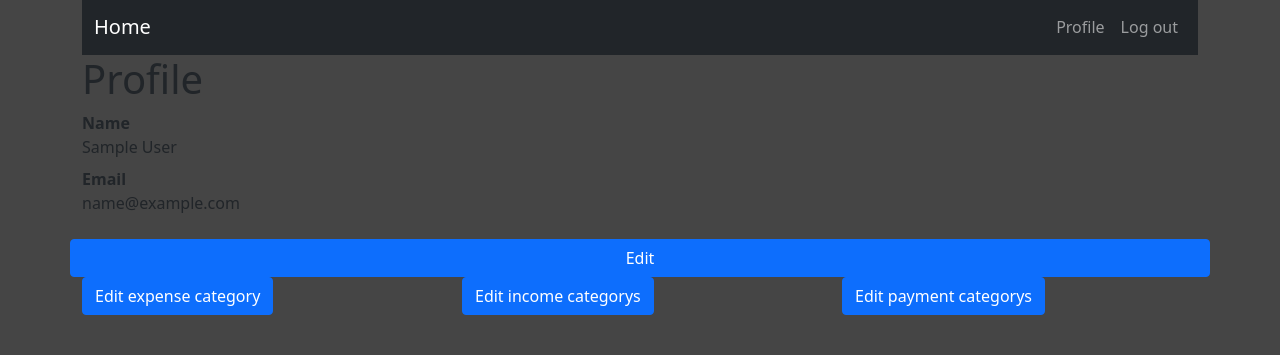
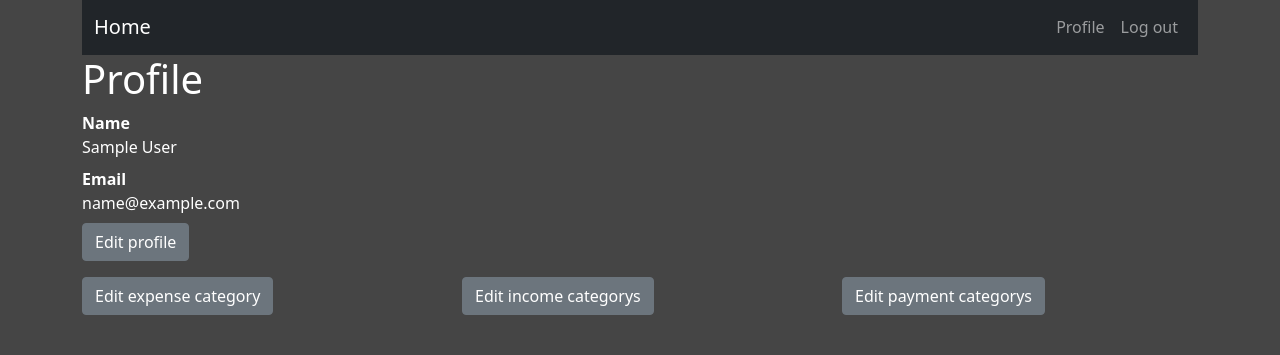
Before and after one commit to karojecz/Aplication-balance-mvc, a PHP site: page /posts/Profile/show in a window 1280 px wide. Shown: the part 49-404 px from the top of the page. Run offline with PHP 8.4, Linux system fonts and the light colour scheme; the visitor is signed in with stand-in values (Sample User, id 1); tables that the repository leaves empty or names only in its code hold one stand-in row (values such as "Sample post"); some libraries are stand-ins or nearby versions.

Commit message:
fix delete category feature bug

```diff
--- a/App/Controllers/Profile.php
+++ b/App/Controllers/Profile.php
@@ -40,7 +40,7 @@ class Profile extends Authenticated
 
 
 	} else if(isset($_POST['delete'])){
-		if(isset($_POST['category'])){
+		if(isset($_POST['old_category'])){
 
 			Profile::deleteCategorys($tableName);
 			Flash::addMessage('Item removed');
@@ -51,6 +51,10 @@ class Profile extends Authenticated
 			$this->redirect('/profile/'.$name.'Category');
 		}
 
+	}else if(isset($_POST['edit'])){
+		Profile::saveEditCategorysAction($tableName);
+
+
 	}
 	}
 	public function deleteCategorys($name)
@@ -58,7 +62,7 @@ class Profile extends Authenticated
 		$items=BalanceModel::getCategorys($name);
 		if(count($items)>1)
 		{
-		$data=$_POST['category'];
+		$data=$_POST['old_category'];
 
 		BalanceModel::delete_category($name,$data);
 
@@ -80,7 +84,7 @@ class Profile extends Authenticated
 		View::renderTemplate('Profile/EditCategory.html',[
 		'user'=>$this->user,
 		'categorys'=>BalanceModel::getCategorys('expenses_category_assigned_to_users'),
-		'action_title'=>'saveEditExpenseCategorysAction',
+		'action_title'=>'editExpenseCategoryAction',
 		'title'=>'Expense'
 		]);
 	}
@@ -105,7 +109,33 @@ class Profile extends Authenticated
 		}
 	}
 
+	public function saveEditCategorysAction($table_name)
+	{
 
+		if(isset($_POST['category'])){
+			$name_to_edit=$_POST['category'];
+			$old=$_POST['hiden_input_category'];
+
+		if(BalanceModel::check_if_category_exist($table_name,$_POST['category'])){
+
+		BalanceModel::setNewName($table_name,$old,$name_to_edit);
+
+
+		Flash::addMessage('Name changed');
+		$this->redirect('/profile/ExpenseCategory');
+
+		}	else{
+			Flash::addMessage('this category alerady exist', Flash::WARNING);
+			$this->redirect('/profile/ExpenseCategory');
+		}
+	}
+	else{
+			Flash::addMessage('Selecet category first', Flash::WARNING);
+			$this->redirect('/profile/'.$name.'Category');
+		}
+
+
+	}
 
 
 	public function saveEditExpenseCategorysAction()
@@ -142,7 +172,7 @@ class Profile extends Authenticated
 		View::renderTemplate('Profile/EditCategory.html',[
 		'user'=>$this->user,
 		'categorys'=>BalanceModel::getCategorys('incomes_category_assigned_to_users'),
-		'action_title'=>'saveEditIncomesCategorysAction',
+		'action_title'=>'editIncomesCategoryAction',
 		'title'=>'Income'
 		]);
 
@@ -196,7 +226,7 @@ class Profile extends Authenticated
 	{
 		if(isset($_POST['category'])){
 			$name_to_edit=$_POST['category'];
-			$old_name=$_POST['old_category'];
+			$old_name=$_POST['hiden_input_category'];
 
 		if(BalanceModel::check_if_category_exist('incomes_category_assigned_to_users',$_POST['category'])){
 
@@ -226,7 +256,7 @@ class Profile extends Authenticated
 	{
 				if(isset($_POST['category'])){
 			$name_to_edit=$_POST['category'];
-			$old_name=$_POST['old_category'];
+			$old_name=$_POST['hiden_input_category'];
 
 		if(BalanceModel::check_if_category_exist('payment_methods_assigned_to_users',$_POST['category'])){
 
@@ -263,7 +293,7 @@ class Profile extends Authenticated
 		View::renderTemplate('Profile/EditCategory.html',[
 		'user'=>$this->user,
 		'categorys'=>BalanceModel::getCategorys('payment_methods_assigned_to_users'),
-		'action_title'=>'saveEditPaymentCategorysAction',
+		'action_title'=>'editPaymentCategoryAction',
 		'title'=>'Payment'
 		]);
 	}
--- a/App/Views/Profile/show.html
+++ b/App/Views/Profile/show.html
@@ -10,19 +10,20 @@
 					<dd>{{user.name}}</dd>
 					<dt>Email</dt>
 					<dd>{{user.email}}</dd>
+					<a class="btn btn-secondary" href="/profile/edit">Edit profile</a>
 				</dl>
 
-				<a class="btn btn-primary" href="/profile/edit">Edit</a>
+
 			</div>
 			<div class="row">
 				<div class="col-sm-4">
-					<a class="btn btn-primary" href="/profile/ExpenseCategory">Edit expense category</a>
+					<a class="btn btn-secondary" href="/profile/ExpenseCategory">Edit expense category</a>
 				</div>
 				<div class="col-sm-4">
-					<a class="btn btn-primary" href="/profile/IncomeCategory">Edit income categorys</a>
+					<a class="btn btn-secondary" href="/profile/IncomeCategory">Edit income categorys</a>
 				</div>
 				<div class="col-sm-4">
-					<a class="btn btn-primary" href="/profile/PaymentCategory">Edit payment categorys</a>
+					<a class="btn btn-secondary" href="/profile/PaymentCategory">Edit payment categorys</a>
 				</div>
 			</div>
 
--- a/public/css/styles.css
+++ b/public/css/styles.css
@@ -1,6 +1,7 @@
 body {
 	margin-top: 3em;
 	 background-color: #454545;
+	 color:white;
 
 
 
--- a/public/fontello/css/fontello.css
+++ b/public/fontello/css/fontello.css
@@ -54,7 +54,7 @@
   /* text-shadow: 1px 1px 1px rgba(127, 127, 127, 0.3); */
 }
 
-.icon-money:before { content: '\e800'; font-size:130px; color:#BBA319; } /* '' */
+.icon-money:before { content: '\e800'; font-size:130px; color:#D9ED14; } /* '' */
 .icon-wrench:before { content: '\e801'; font-size:130px; color:#6C94CB;} /* '' */
 .icon-plus:before { content: '\e802'; } /* '' */
 .icon-minus-circled:before { content: '\e803'; font-size:130px; color:#166AEC;} /* '' */
@@ -68,8 +68,8 @@
 .icon-info:before { content: '\e80b'; } /* '' */
 .icon-info-1:before { content: '\e80c'; } /* '' */
 .icon-dollar:before { content: '\e80d'; } /* '' */
-.icon-wallet:before { content: '\e80e'; font-size:130px; color:#BBA319;} /* '' */
-.icon-money-2:before { content: '\e80f'; font-size:130px; color:#BBA319; } /* '' */
+.icon-wallet:before { content: '\e80e'; font-size:130px; color:#CA8272;} /* '' */
+.icon-money-2:before { content: '\e80f'; font-size:130px; color:#2EAE1F; } /* '' */
 .icon-money-1:before { content: '\f0d6'; font-size:130px; color:#BBA319;} /* '' */
 .icon-plus-squared:before { content: '\f0fe'; } /* '' */
 .icon-attention-alt:before { content: '\f12a'; } /* '' */
--- a/public/js/modal_window.js
+++ b/public/js/modal_window.js
@@ -10,7 +10,9 @@ document.getElementById('myBtn').onclick = function() {
 			var myModal = new bootstrap.Modal(document.getElementById('editmodal'))
 
 			myModal.show();
+			document.getElementById("inputNameModalHiden").value = radio.value;
 			document.getElementById("inputNameModal").value = radio.value;
+
 			break;
         }
 		if(lastItem==radio){
```
Also changed, not shown: App/Views/Profile/EditCategory.html (+10 -8 lines).
